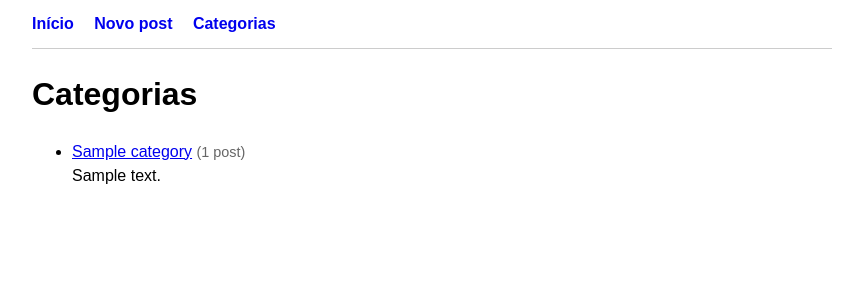
After one commit to felipefuji-rgb/blogsite, a Django app: page /categories/ in a window 1280 px wide. The commit adds this page. Shown: the top 300 px of the page, without its empty margins (208-1071 px from the left). Run offline with Django 5.2, Linux system fonts and the light colour scheme; tables that the repository leaves empty hold one stand-in row (values such as "Sample post").

Commit message:
Parte 3 - categorias de posts

```diff
--- a/posts/admin.py
+++ b/posts/admin.py
@@ -1,6 +1,7 @@
 from django.contrib import admin
 
-from .models import Comment, Post
+from .models import Category, Comment, Post
 
 admin.site.register(Post)
 admin.site.register(Comment)
+admin.site.register(Category)
--- a/posts/forms.py
+++ b/posts/forms.py
@@ -6,10 +6,11 @@ from .models import Comment, Post
 class PostForm(forms.ModelForm):
     class Meta:
         model = Post
-        fields = ['title', 'content']
+        fields = ['title', 'content', 'categories']
         widgets = {
             'title': forms.TextInput(attrs={'size': 60}),
             'content': forms.Textarea(attrs={'rows': 12, 'cols': 60}),
+            'categories': forms.CheckboxSelectMultiple(),
         }
 
 
--- a/posts/models.py
+++ b/posts/models.py
@@ -1,12 +1,25 @@
 from django.conf import settings
 from django.db import models
 from django.utils import timezone
+
+
+class Category(models.Model):
+    name = models.CharField('nome', max_length=100)
+    description = models.TextField('descrição')
+
+    class Meta:
+        verbose_name = 'categoria'
+        verbose_name_plural = 'categorias'
+
+    def __str__(self):
+        return self.name
 
 
 class Post(models.Model):
     title = models.CharField('título', max_length=200)
     content = models.TextField('conteúdo (HTML)')
     date = models.DateTimeField('data de postagem', default=timezone.now)
+    categories = models.ManyToManyField(Category, blank=True, verbose_name='categorias')
 
     def __str__(self):
         return self.title
--- /dev/null
+++ b/posts/templates/posts/categories.html
@@ -0,0 +1,20 @@
+{% extends 'base.html' %}
+
+{% block title %}Categorias{% endblock %}
+
+{% block content %}
+<h1>Categorias</h1>
+{% if category_list %}
+<ul>
+    {% for category in category_list %}
+    <li>
+        <a href="{% url 'posts:category' category.id %}">{{ category.name }}</a>
+        <span class="data">({{ category.post_set.count }} post{{ category.post_set.count|pluralize }})</span><br>
+        {{ category.description }}
+    </li>
+    {% endfor %}
+</ul>
+{% else %}
+<p>Nenhuma categoria cadastrada.</p>
+{% endif %}
+{% endblock %}
--- a/posts/urls.py
+++ b/posts/urls.py
@@ -10,4 +10,6 @@ urlpatterns = [
     path('update/<int:pk>/', views.PostUpdateView.as_view(), name='update'),
     path('delete/<int:pk>/', views.PostDeleteView.as_view(), name='delete'),
     path('<int:pk>/comment/', views.create_comment, name='comment'),
+    path('categories/', views.CategoryListView.as_view(), name='categories'),
+    path('categories/<int:pk>/', views.CategoryDetailView.as_view(), name='category'),
 ]
--- a/posts/views.py
+++ b/posts/views.py
@@ -4,7 +4,7 @@ from django.urls import reverse, reverse_lazy
 from django.views import generic
 
 from .forms import CommentForm, PostForm
-from .models import Post
+from .models import Category, Post
 
 
 class PostListView(generic.ListView):
@@ -60,3 +60,19 @@ def create_comment(request, pk):
         form = CommentForm()
     context = {'post': post, 'form': form}
     return render(request, 'posts/comment.html', context)
+
+
+class CategoryListView(generic.ListView):
+    model = Category
+    template_name = 'posts/categories.html'
+    ordering = ['name']
+
+
+class CategoryDetailView(generic.DetailView):
+    model = Category
+    template_name = 'posts/index.html'
+
+    def get_context_data(self, **kwargs):
+        context = super().get_context_data(**kwargs)
+        context['post_list'] = self.object.post_set.order_by('-date')
+        return context
--- a/templates/base.html
+++ b/templates/base.html
@@ -16,6 +16,7 @@
     <header>
         <a href="{% url 'posts:index' %}">Início</a>
         <a href="{% url 'posts:create' %}">Novo post</a>
+        <a href="{% url 'posts:categories' %}">Categorias</a>
     </header>
     <main>
         {% block content %}{% endblock %}
```
Also changed, not shown: posts/templates/posts/detail.html (+7 -0 lines), posts/templates/posts/index.html (+8 -1 lines), posts/migrations/0003_category_post_categories.py (added).
